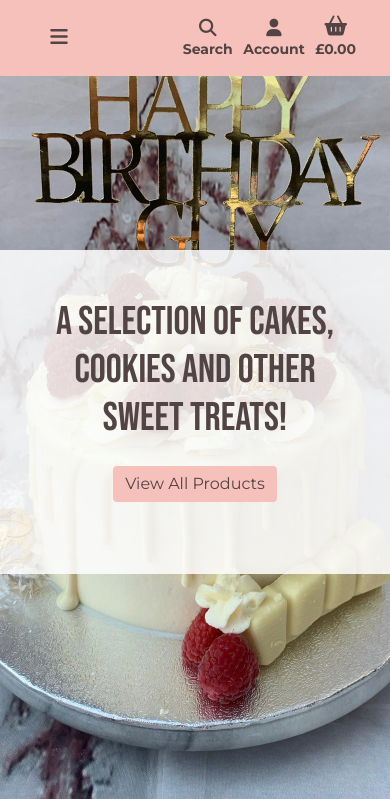
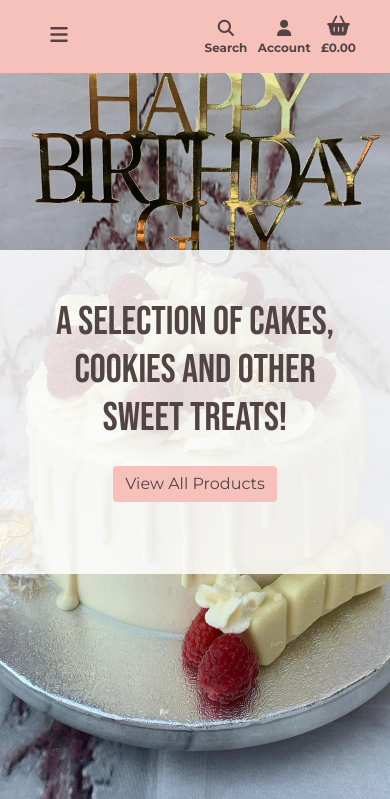
Before and after one commit to Alicepinch/bakemyday, a Django app: page / in a window 390 px wide. Shown: the top 799 px of the page. Run offline with Django 3.2, Linux system fonts and the light colour scheme; parts of the project's set-up code (start-up, migrations or seed data) failed here and were passed over; some libraries are stand-ins or nearby versions.

Commit message:
Unused code removed

```diff
--- a/static/css/base.css
+++ b/static/css/base.css
@@ -65,7 +65,7 @@ header, footer {
     font-weight: bold;
 }
 .nav-link:hover {
-    color: rgb(139, 127, 127);
+    color: white;
     transition: all 300ms ease-in-out;
 }
 .dropdown-menu {
@@ -290,7 +290,10 @@ footer a:hover {
 }
 @media screen and (max-width: 568px) {
     .dropdown-item, .nav-link {
-        font-size: 14px;
+        font-size: 13px;
+    }
+    .header-link {
+        font-size: 12px;
     }
     .list-inline-item:not(:last-child) {
         margin-right: 0rem;
--- a/templates/includes/navbar-mobile.html
+++ b/templates/includes/navbar-mobile.html
@@ -4,7 +4,7 @@
         <a class="d-block d-lg-none" href="#" id="mobile-search" data-toggle="dropdown" aria-haspopup="true" aria-expanded="false">
             <div class="text-center nav-link">
                 <div><i class="fas fa-search fa-lg"></i></div>
-                <p class="my-0">Search</p>
+                <p class="my-0 header-link">Search</p>
             </div>
         </a>
         <div class="dropdown-menu border-0 w-100 p-3 my-0 " aria-labelledby="mobile-search">
@@ -24,7 +24,7 @@
         <a class="text-black nav-link d-block d-lg-none" href="#" id="user-options-mobile" data-toggle="dropdown" aria-haspopup="true" aria-expanded="false">
             <div class="text-center">
                 <div><i class="fas fa-user fa-lg"></i></div>
-                <p class="my-0">Account</p>
+                <p class="my-0 header-link">Account</p>
             </div>
         </a>
         <div class="dropdown-menu py-0 border-0" aria-labelledby="user-options-mobile">
@@ -43,7 +43,7 @@
                 <i class="fas fa-shopping-basket"></i>
             </div>
         <div class="text-center">
-            <p class="my-0 font-weight-bold">
+            <p class="my-0 header-link">
                 {% if grand_total %}
                     £{{ grand_total|floatformat:2 }}
                 {% else %}
```
Also changed, not shown: checkout/static/css/checkout.css (+8 -20 lines), checkout/views.py (+6 -16 lines), checkout/webhook_handler.py (+6 -16 lines).
